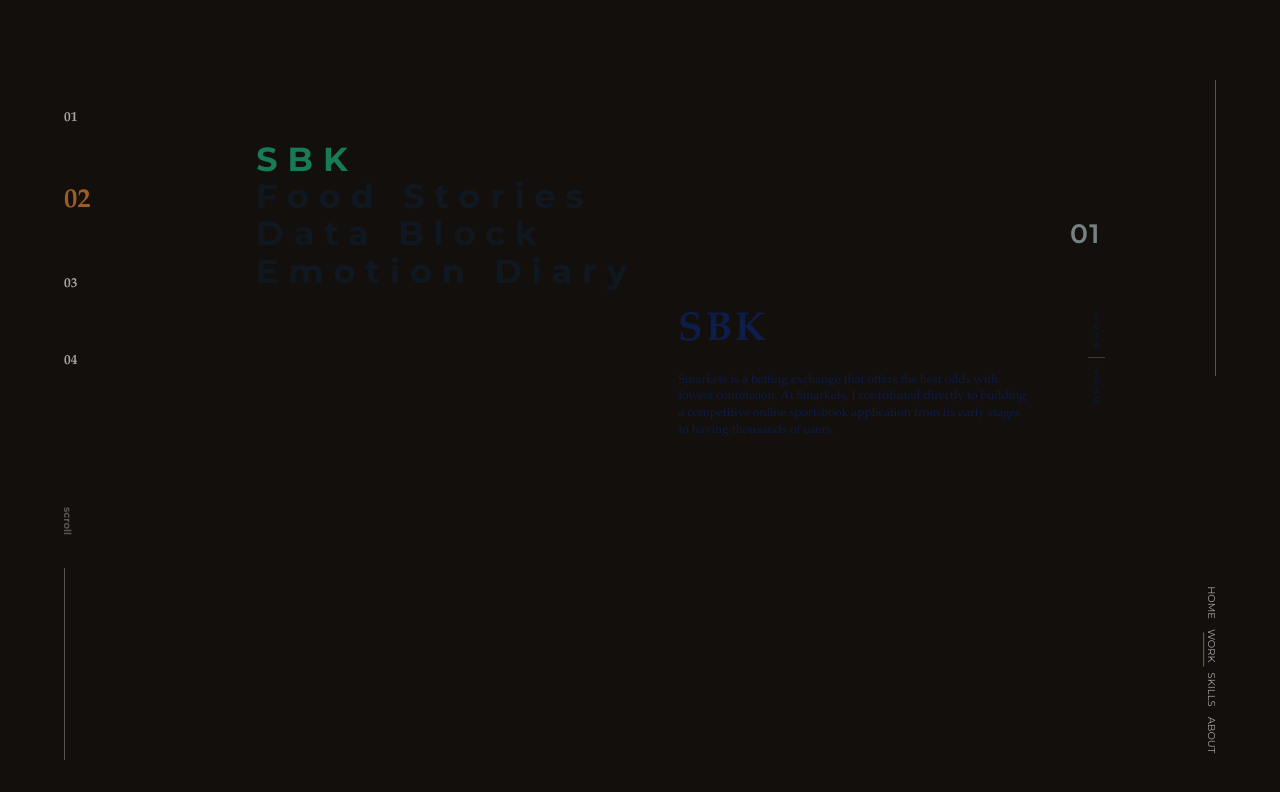
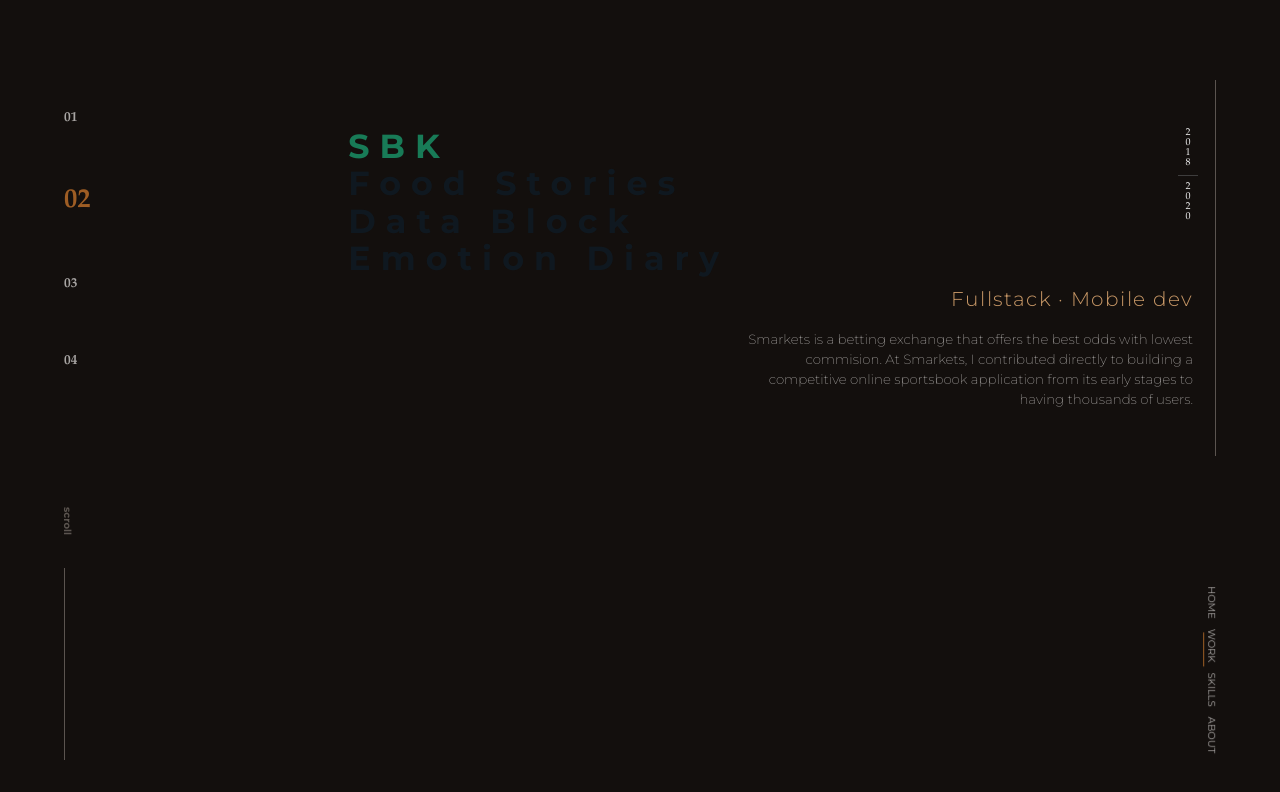
Before and after one commit to locphan2207/personal-web, a React (Create React App) app: page / in a window 1280 px wide. Shown: the top 792 px of the page. Built offline with nearby package versions, Linux system fonts and the light colour scheme.

Commit message:
page 2 right side finish

```diff
--- a/public/index.html
+++ b/public/index.html
@@ -6,7 +6,7 @@
     <meta name="theme-color" content="#000000" />
     <meta name="description" content="Tan Loc Phan" />
     <link
-      href="https://fonts.googleapis.com/css?family=Montserrat:200,400,600,700&display=swap"
+      href="https://fonts.googleapis.com/css?family=Montserrat:200,300,400,600,700&display=swap"
       rel="stylesheet"
     />
     <script src="https://cdnjs.cloudflare.com/ajax/libs/snap.svg/0.5.1/snap.svg-min.js"></script>
--- a/src/components/App.css
+++ b/src/components/App.css
@@ -8,12 +8,11 @@
   flex-direction: column;
   align-items: center;
   position: relative;
-  /* background-color: gray; */
 }
 
 .right-vertical-bar {
   width: 1rem;
-  height: 37%;
+  height: 47%;
   background-color: #5b544f;
   position: absolute;
   right: 5%;
--- a/src/components/PageTwo.css
+++ b/src/components/PageTwo.css
@@ -2,23 +2,16 @@
 .page-two {
   display: flex;
   justify-content: flex-end;
-  padding: 11%;
+  padding: 10% 5%;
   width: 100%;
 }
 
-.left {
-  width: 50%;
-  transition-duration: 0.5s;
-  padding: 10vh 3vw;
-  overflow: hidden;
-  align-self: flex-start;
-}
-
 .desc-body {
+  width: 40%;
+  margin-right: 2%;
   display: flex;
   flex-direction: column;
-  align-items: flex-start;
-  z-index: 2;
+  align-items: flex-end;
 }
 
 .project-titles {
@@ -26,28 +19,6 @@
   flex-direction: column;
   align-items: flex-start;
   overflow: hidden;
-}
-
-.vertical-bar-container {
-  position: relative;
-  overflow: hidden;
-}
-
-.vertical-bar {
-  position: absolute;
-  top: 0;
-  left: 0;
-  height: 100%;
-  background-color: #0c1d4a1a;
-  width: 2rem;
-  transition: all 0.5s ease-in-out;
-}
-
-.vertical-bar-selection {
-  background-color: #01436e;
-  width: 2rem;
-  transition: all 0.2s ease;
-  transform-origin: center;
 }
 
 .project-title {
@@ -62,28 +33,29 @@
   transition: 0.2s all ease-out;
 }
 
-.project-number {
-  font-size: 40rem;
-  letter-spacing: 2rem;
-  display: inline-block;
-  align-self: flex-end;
-  animation: slide-left 0.5s ease-out both;
-  font-weight: 600;
-  color: #768281;
+.project-tags {
+  display: flex;
+  justify-content: flex-start;
+  margin-top: 100rem;
 }
 
-.project-header {
-  display: flex;
-  justify-content: flex-start;
+.project-tag-char {
+  font-size: 30rem;
+  letter-spacing: 2rem;
+  color: #c79766;
+  font-weight: 300;
+  animation: stagger 0.3s ease-in-out both;
+  white-space: pre;
 }
 
-.project-header-char {
-  font-family: Palatino Bold;
-  font-size: 60rem;
-  letter-spacing: 4rem;
-  text-align: left;
-  color: #0c1d4a;
-  animation: stagger 0.3s ease-in-out both;
+.project-description {
+  width: 100%;
+  font-size: 20rem;
+  color: #a8a5a3;
+  line-height: 30rem;
+  font-weight: 200;
+  text-align: right;
+  margin-top: 30rem;
 }
 
 .project-year-container {
@@ -104,11 +76,12 @@
 }
 
 .project-year {
+  font-family: Palatino;
   text-orientation: upright;
   writing-mode: vertical-lr;
-  color: #0c1d4a;
+  color: #f2f2f2;
   width: auto;
-  font-size: 13rem;
+  font-size: 15rem;
   text-align: justify;
 }
 
@@ -118,28 +91,6 @@
 
 .project-year.odd {
   animation: slide-down 0.5s ease-out 0.5s both;
-}
-
-.row {
-  display: flex;
-  flex-direction: row;
-}
-
-.project-body {
-  justify-content: space-between;
-  align-items: flex-start;
-  height: 100%;
-  margin-top: 15%;
-}
-
-.project-description {
-  font-family: Palatino;
-  text-align: left;
-  width: 85%;
-  margin: 5% 0 8% 0;
-  font-size: 18rem;
-  color: #0c1d4a;
-  line-height: 25rem;
 }
 
 @keyframes slide-left {
--- a/src/components/PageTwo.js
+++ b/src/components/PageTwo.js
@@ -93,26 +93,31 @@ function PageTwo({ isClosing, setClosingPage }) {
           </p>
         ))}
       </div>
-      <div className={"left"}>
       {isDescriptionVisible && (
         <div className={"desc-body"}>
-            <p className={"project-number"}>{`${selectedProjectIdx + 1 < 10 &&
-              "0"}${selectedProjectIdx + 1}`}</p>
-            <div className={"row project-body"}>
-              <div className={"project-desc-container"}>
-                <div className={"project-header"}>
-                  {PROJECTS[selectedProjectIdx].name
-                    .split("")
-                    .map((char, idx) => {
-                      if (char === " ")
-                        return <span key={idx}>&nbsp;&nbsp;</span>
+          <div className={"project-year-container"}>
+            {PROJECTS[selectedProjectIdx].years.map((year, idx) => (
+              <div key={idx}>
+                <div className={"year-wrapper"}>
+                  <p
+                    className={`project-year ${idx % 2 === 0 ? "even" : "odd"}`}
+                    key={year}
+                  >
+                    {year}
+                  </p>
+                </div>
+                {idx === 0 && <div className={"project-year-dash"} />}
+              </div>
+            ))}
+          </div>
+          <div className={"project-tags"}>
+            {PROJECTS[selectedProjectIdx].tags.split("").map((char, idx) => {
               return (
                 <span
                   key={idx}
-                          className={"project-header-char"}
+                  className={"project-tag-char"}
                   style={{
-                            animationDelay: `${TITLE_LEFT_PANE_DELAY +
-                              idx * 0.03}s`,
+                    animationDelay: `${TITLE_LEFT_PANE_DELAY + idx * 0.03}s`,
                   }}
                 >
                   {char}
@@ -124,27 +129,7 @@ function PageTwo({ isClosing, setClosingPage }) {
             {PROJECTS[selectedProjectIdx].description}
           </p>
         </div>
-              <div className={"project-year-container"}>
-                {PROJECTS[selectedProjectIdx].years.map((year, idx) => (
-                  <div key={idx}>
-                    <div className={"year-wrapper"}>
-                      <p
-                        className={`project-year ${
-                          idx % 2 === 0 ? "even" : "odd"
-                        }`}
-                        key={year}
-                      >
-                        {year}
-                      </p>
-                    </div>
-                    {idx === 0 && <div className={"project-year-dash"} />}
-                  </div>
-                ))}
-              </div>
-            </div>
-          </div>
       )}
-      </div>
     </div>
   )
 }
@@ -157,12 +142,7 @@ const PROJECTS = [
     years: ["2018", "2020"],
     description:
       "Smarkets is a betting exchange that offers the best odds with lowest commision. At Smarkets, I contributed directly to building a competitive online sportsbook application from its early stages to having thousands of users.",
-    bulletPoints: [
-      "Use React Native to build a cross-platform mobile application to deliver key features with top-notch animations for a perfect UI/UX.",
-      "Use Django to implement necessary database models and corresponding API endpoints for the app.",
-      "Setup a backend app using Flask for the geofence microservice.",
-      "Maintain the good performance by writing efficient functions and components. Write unit and automation tests on all platforms to avoid crashes. Apply fast bug fixing based on the crashlytic report.",
-    ],
+    tags: "Fullstack · Mobile dev",
   },
   {
     name: "Food Stories",
@@ -171,12 +151,7 @@ const PROJECTS = [
     years: ["2018"],
     description:
       "A CRUD full stack web to share cooking recipes, built with Ruby on Rails and React/Redux.",
-    bulletPoints: [
-      "Implemented user authentication using BCrypt to create login session without storing actual passwords.",
-      "Designed project as a single-page web app to only re-render components when making API calls to the backend.",
-      "Launched AWS as a cloud image storage and Heroku for web hosting.",
-      "Utilized JQuery and vanilla JavaScript to improve interactive UX/UI.",
-    ],
+    tags: "Fullstack · Mobile dev",
   },
   {
     name: "Data Block",
@@ -184,12 +159,7 @@ const PROJECTS = [
     link: "food-stories.com",
     years: ["2018"],
     description: "A data game built solely on Javascript with D3.js",
-    bulletPoints: [
-      "Utilized D3.js to create falling circles with sizes based on actual data numbers.",
-      "Applied Physics Laws to make collision, gravity, spring force and built methods for vector math and force calculation.",
-      "Implemented basic game knowledge with frame loop, position update, player control input, sound, instruction and score.",
-      "Designed a behavior for the in-game character to have it always move into the closest falling circle.",
-    ],
+    tags: "Fullstack · Mobile dev",
   },
   {
     name: "Emotion Diary",
@@ -198,11 +168,7 @@ const PROJECTS = [
     years: ["2018"],
     description:
       "A cross-platform mobile app which keeps track of users’ emotions everyday, built with React Native and Firebase.",
-    bulletPoints: [
-      "Implemented authentication and real-time database using Google’s Firebase cloud services.",
-      "Utilized React Native components to design a friendly and smooth UI/UX.",
-      "Implemented data visualization by creating interactive graphs with transitioning effects and touchable tooltips.",
-    ],
+    tags: "Fullstack · Mobile dev",
   },
 ]
 
```
Lines whose indentation alone changed are shown as unchanged.
